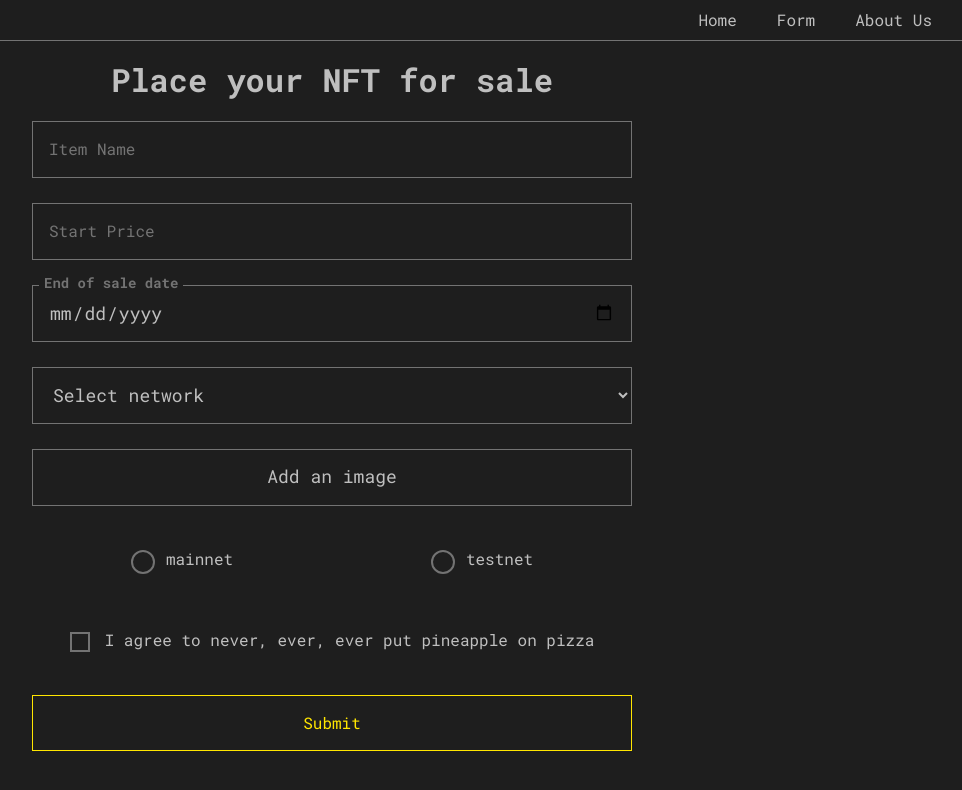
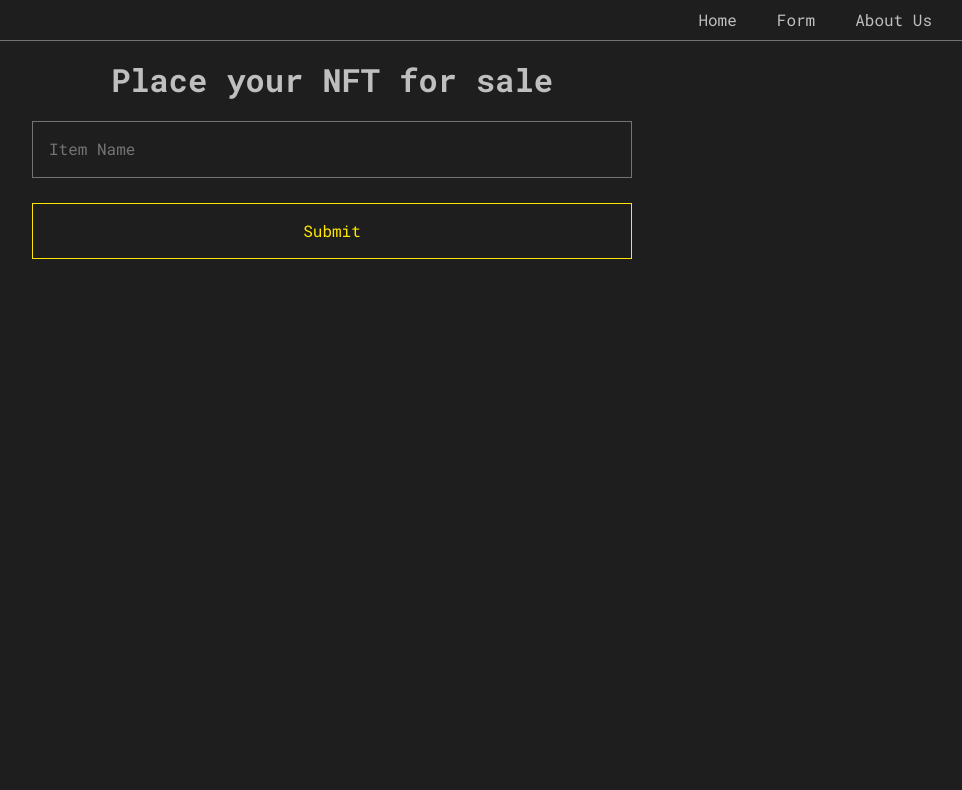
Before and after one commit to Ilichhh/rs-react, a React (Vite) app: page /form in a window 1280 px wide. Shown: the top 790 px of the page, without its empty margins (308-1270 px from the left). Built offline with nearby package versions, Linux system fonts and the light colour scheme.

Commit message:
refactor: replace title field in form with useForm hook

```diff
--- a/src/components/Form/Form.tsx
+++ b/src/components/Form/Form.tsx
@@ -1,81 +1,70 @@
 /* eslint-disable react-hooks/rules-of-hooks */
-import React, { FormEvent, useRef, useState } from 'react';
+import React from 'react';
+import { useForm, SubmitHandler } from 'react-hook-form';
 import FormInput from '../../components/FormInput/FormInput';
 import AddImageButton from '../../components/AddImageButton/AddImageButton';
 import DropdownInput from '../../components/DropdownInput/DropdownInput';
 import Checkbox from '../../components/Checkbox/Checkbox';
 import RadioInput from '../../components/RadioInput/RadioInput';
-import { networks, mainnetSelector } from '../../fakeData';
+import { networks, mainnetSelector, formOptions } from '../../fakeData';
 import { validateForm } from '../../utils/formValidation';
-import { ProductData, FormState } from 'types';
+import { ProductData } from 'types';
 import './Form.scss';
+import '../FormInput/FormInput.scss';
 
 interface FormProps {
   onAddProduct: (newProduct: ProductData) => void;
 }
 
 function Form({ onAddProduct }: FormProps) {
-  const titleInputRef = useRef<HTMLInputElement>(null);
-  const priceInputRef = useRef<HTMLInputElement>(null);
-  const dateInputRef = useRef<HTMLInputElement>(null);
-  const imageInputRef = useRef<HTMLInputElement>(null);
-  const selectNetworkRef = useRef<HTMLSelectElement>(null);
-  const mainnetRef = mainnetSelector.map(() => useRef<HTMLInputElement>(null));
-  const agreementRef = useRef<HTMLInputElement>(null);
+  // const handleSubmit = (e: FormEvent<HTMLFormElement>) => {
+  //   e.preventDefault();
 
-  const [state, setState] = useState<FormState>({
-    titleError: '',
-    priceError: '',
-    dateError: '',
-    networkError: '',
-    imageError: '',
-    mainnetError: '',
-    agreementError: '',
-    submitMessage: '',
-  });
+  //   const imageFile = imageInputRef.current?.files?.[0];
+  //   let imageSrc = '';
+  //   if (imageFile) {
+  //     imageSrc = URL.createObjectURL(imageFile);
+  //   }
 
-  const handleSubmit = (e: FormEvent<HTMLFormElement>) => {
-    e.preventDefault();
+  //   const validationData = validateForm(product);
+  //   setState(validationData.newState);
 
-    const imageFile = imageInputRef.current?.files?.[0];
-    let imageSrc = '';
-    if (imageFile) {
-      imageSrc = URL.createObjectURL(imageFile);
-    }
+  //   if (validationData.isValid) {
+  //     onAddProduct(product);
+  //     e.currentTarget.reset();
+  //     setState((prevState) => ({ ...prevState, submitMessage: 'Your NFT has been placed!' }));
+  //     setTimeout(() => {
+  //       setState((prevState) => ({ ...prevState, submitMessage: '' }));
+  //     }, 2000);
+  //   }
+  // };
+  const {
+    register,
+    handleSubmit,
+    formState: { errors },
+    reset,
+    clearErrors,
+  } = useForm();
 
-    const product = {
-      title: titleInputRef.current?.value ?? '',
-      price: +(priceInputRef.current?.value ?? 0),
-      imageSrc,
-      date: dateInputRef.current?.value ?? '',
-      network: selectNetworkRef.current?.value ?? '',
-      mainnet: mainnetRef.find((ref) => ref.current?.checked)?.current?.value ?? '',
-      agreement: agreementRef.current?.checked ?? false,
-    };
-
-    const validationData = validateForm(product);
-    setState(validationData.newState);
-
-    if (validationData.isValid) {
-      onAddProduct(product);
-      e.currentTarget.reset();
-      setState((prevState) => ({ ...prevState, submitMessage: 'Your NFT has been placed!' }));
-      setTimeout(() => {
-        setState((prevState) => ({ ...prevState, submitMessage: '' }));
-      }, 2000);
+  const onSubmit: SubmitHandler<object> = (data) => {
+    const isValid = !Object.keys(errors).length;
+    if (isValid) {
+      reset();
+      clearErrors();
+      console.log(data);
     }
   };
 
   return (
-    <form className="form" onSubmit={handleSubmit}>
+    <form className="form" onSubmit={handleSubmit(onSubmit)}>
       <FormInput
         type="text"
         label="Item Name"
         id="title"
-        inputRef={titleInputRef}
-        errorMessage={state.titleError}
+        register={register}
+        error={errors.title?.message}
       />
-      <FormInput
+      {/* <FormInput
         type="number"
         label="Start Price"
         id="price"
@@ -108,9 +97,9 @@ function Form({ onAddProduct }: FormProps) {
         inputRef={agreementRef}
         defaultChecked={false}
         errorMessage={state.agreementError}
-      />
+      /> */}
       <button type="submit" className="form__button">
-        {state.submitMessage || 'Submit'}
+        Submit
       </button>
     </form>
   );
--- a/src/components/FormInput/FormInput.tsx
+++ b/src/components/FormInput/FormInput.tsx
@@ -1,23 +1,32 @@
-import React, { RefObject } from 'react';
+import React from 'react';
+import { UseFormRegister, FieldValues, FieldError, FieldErrorsImpl, Merge } from 'react-hook-form';
+import { formOptions } from '../../fakeData';
+import { ProductData } from 'types';
 import './FormInput.scss';
 
 interface FormInputProps {
   type: string;
   label: string;
   id: string;
-  inputRef: RefObject<HTMLInputElement>;
-  errorMessage: string;
+  register: UseFormRegister<FieldValues>;
+  error: string | FieldError | Merge<FieldError, FieldErrorsImpl<FieldValues>> | undefined;
 }
 
-const FormInput = ({ type, label, id, inputRef, errorMessage }: FormInputProps) => (
+const FormInput = ({ type, label, id, register, error }: FormInputProps) => (
   <>
     <div className="form-input__wrapper">
-      <input type={type} className="form-input" id={id} placeholder=" " ref={inputRef} />
+      <input
+        type={type}
+        className="form-input"
+        id={id}
+        placeholder=" "
+        {...register(id, formOptions[id])}
+      />
       <label htmlFor={id} className="form-input__label">
         {label}
       </label>
     </div>
-    {errorMessage && <span className="form-input__error">{errorMessage}</span>}
+    {error && <span className="form-input__error">{error.toString()}</span>}
   </>
 );
 
--- a/src/fakeData.d.ts
+++ b/src/fakeData.d.ts
@@ -11,3 +11,5 @@ export const data: CardProps[];
 export const networks: string[];
 
 export const mainnetSelector: string[];
+
+export const formOptions: RegisterOptions<FieldValues> | undefined;
--- a/src/fakeData.js
+++ b/src/fakeData.js
@@ -68,3 +68,10 @@ export const data = [
 export const networks = ['Ethereum', 'Polygon', 'Optimism', 'Arbitrum', 'BNB Chain'];
 
 export const mainnetSelector = ['mainnet', 'testnet'];
+
+export const formOptions = {
+  title: {
+    required: "Please enter item's name",
+    minLength: { value: 3, message: 'The length must be at least 3 characters!' },
+  },
+};
```
Also changed, not shown: src/types.ts (+0 -11 lines).
